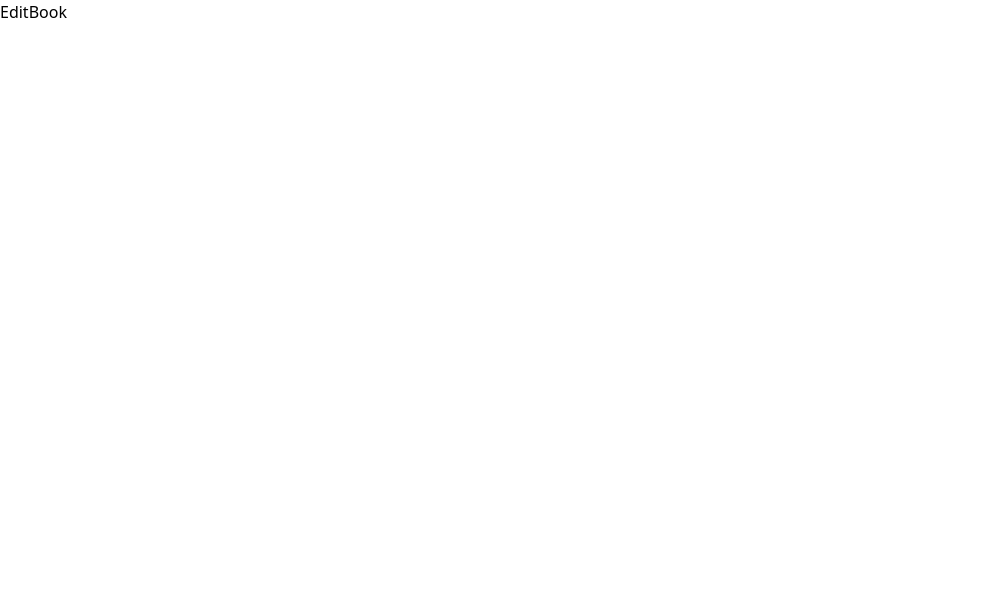
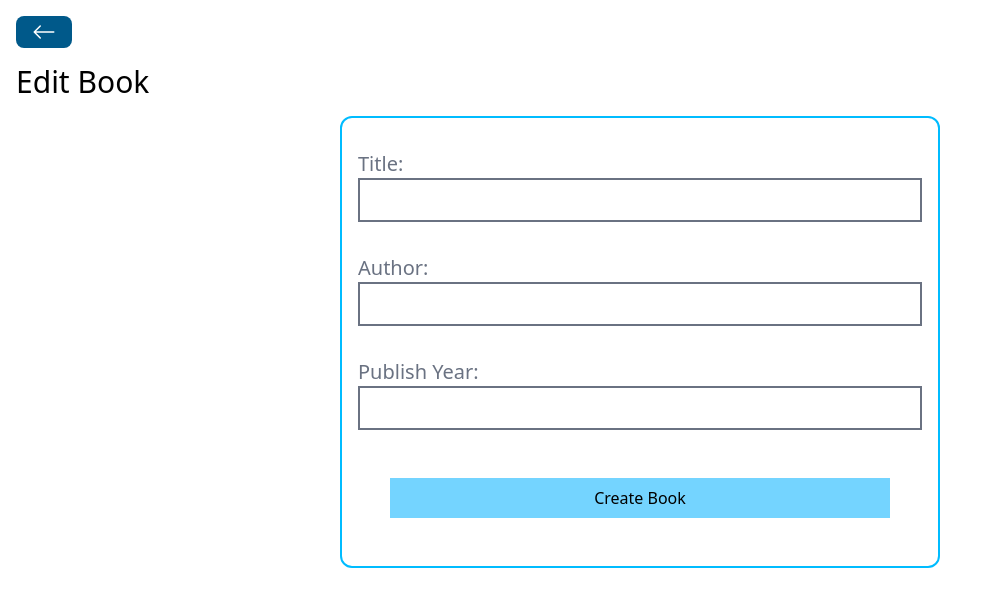
Before and after one commit to ryzac04/mern-bookstore, a React (Vite) app in the folder client/: page /books/edit/1 in a window 1280 px wide. Shown: the top 606 px of the page, without its empty margins (0-1002 px from the left). Built offline with nearby package versions, Linux system fonts and the light colour scheme; no server answers.

Commit message:
Finished EditBook component.

```diff
--- a/client/src/pages/EditBook.jsx
+++ b/client/src/pages/EditBook.jsx
@@ -1,9 +1,89 @@
-import React from 'react'
+import React, { useState, useEffect } from 'react';
+import BackButton from '../components/BackButton';
+import Spinner from '../components/Spinner';
+import axios from 'axios';
+import { useNavigate, useParams } from 'react-router-dom';
 
 function EditBook() {
+  const [title, setTitle] = useState('');
+  const [author, setAuthor] = useState('');
+  const [publishYear, setPublishYear] = useState('');
+  const [loading, setLoading] = useState(false);
+    const navigate = useNavigate();
+    const { id } = useParams();
+    useEffect(() => {
+        setLoading(true);
+        axios
+            .get(`http://localhost:5555/books/${id}`)
+            .then((res) => {
+                setTitle(res.data.title);
+                setAuthor(res.data.author);
+                setPublishYear(res.data.publishYear);
+                setLoading(false);
+            }).catch((error) => {
+                setLoading(false);
+                alert('An error has occurred. Please check the console.');
+                console.log(error);
+            })
+    },[])
+
+  const handleEditBook = () => {
+    const data = {
+      title,
+      author,
+      publishYear
+    };
+    setLoading(true);
+    axios
+      .put(`http://localhost:5555/books/${id}`, data)
+      .then(() => {
+        setLoading(false);
+        navigate('/');
+      })
+      .catch((error) => {
+        setLoading(false);
+        alert('An error has occurred. Please check the console.');
+        console.log(error);
+      });
+  };
+
   return (
-    <div>EditBook</div>
-  )
-}
+    <div className='p-4'>
+      <BackButton />
+      <h1 className='text-3xl my-4'>Edit Book</h1>
+      {loading ? <Spinner /> : ''}
+      <div className='flex flex-col border-2 border-sky-400 rounded-xl w-[600px] p-4 mx-auto'>
+        <div className='my-4'>
+          <label className='text-xl mr-4 text-gray-500'>Title:</label>
+          <input
+            type='text'
+            value={title}
+            onChange={(e) => setTitle(e.target.value)}
+            className='border-2 border-gray-500 px-4 py-2 w-full'
+          />
+        </div>
+        <div className='my-4'>
+          <label className='text-xl mr-4 text-gray-500'>Author:</label>
+          <input
+            type='text'
+            value={author}
+            onChange={(e) => setAuthor(e.target.value)}
+            className='border-2 border-gray-500 px-4 py-2 w-full'
+          />
+        </div>
+        <div className='my-4'>
+          <label className='text-xl mr-4 text-gray-500'>Publish Year:</label>
+          <input
+            type='text'
+            value={publishYear}
+            onChange={(e) => setPublishYear(e.target.value)}
+            className='border-2 border-gray-500 px-4 py-2 w-full'
+          />
+        </div>
+        <button className='p-2 bg-sky-300 m-8' onClick={handleEditBook}>Create Book</button>
+      </div>
+    </div>
+  );
+};
 
-export default EditBook
+export default EditBook;
```
